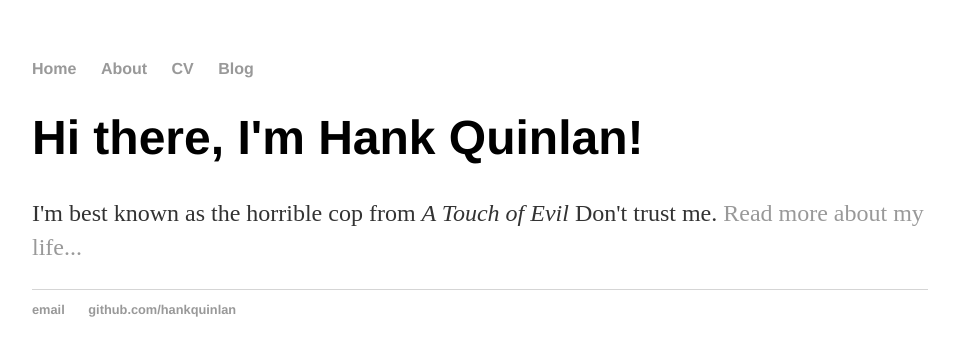
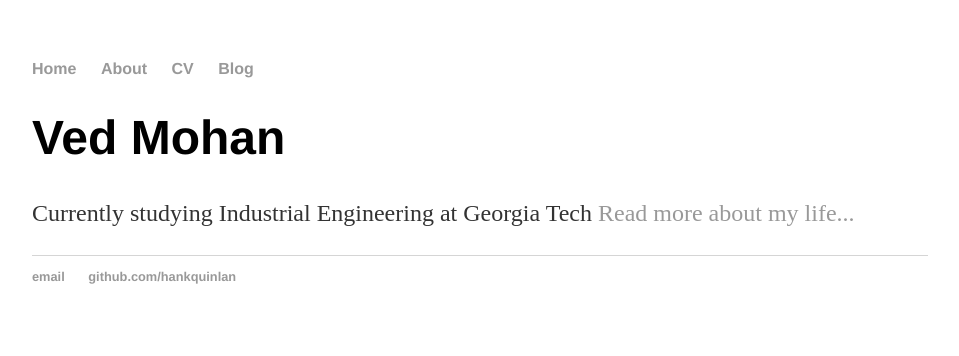
Before and after one commit to ved-mohan/ved-mohan.github.io, a Jekyll site: the page built from index.html, in a window 1280 px wide. Shown: the top 356 px of the page, without its empty margins (160-1119 px from the left). Built offline with Jekyll 4.4.1, drawn with Linux system fonts in a browser that asks for light colours.

Commit message:
Update index.html

```diff
--- a/index.html
+++ b/index.html
@@ -3,6 +3,6 @@ layout: default
 title: Hank Quinlan, Horrible Cop
 ---
 <div class="blurb">
-	<h1>Hi there, I'm Hank Quinlan!</h1>
-	<p>I'm best known as the horrible cop from <em>A Touch of Evil</em> Don't trust me. <a href="/about">Read more about my life...</a></p>
+	<h1>Ved Mohan</h1>
+	<p>Currently studying Industrial Engineering at Georgia Tech <a href="/about">Read more about my life...</a></p>
 </div><!-- /.blurb -->
```
